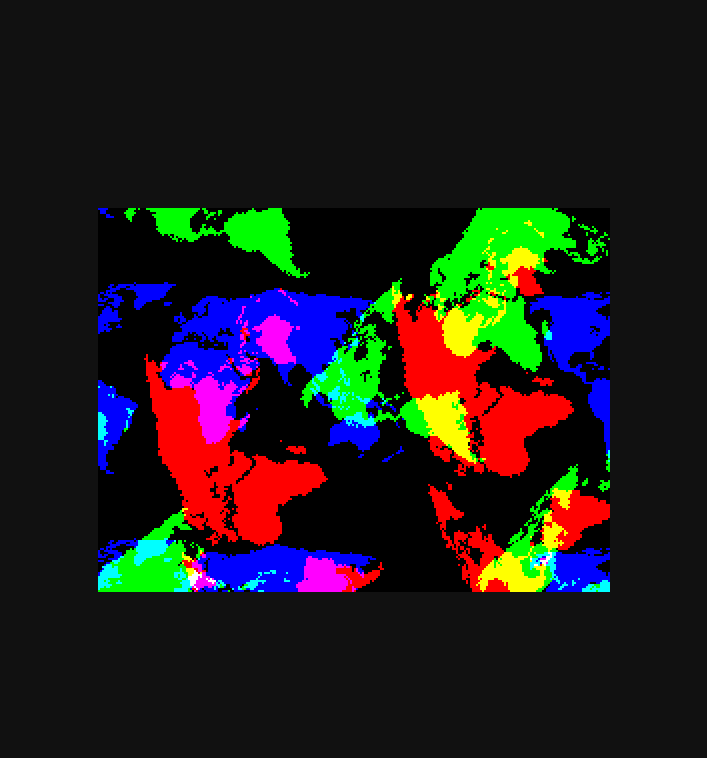
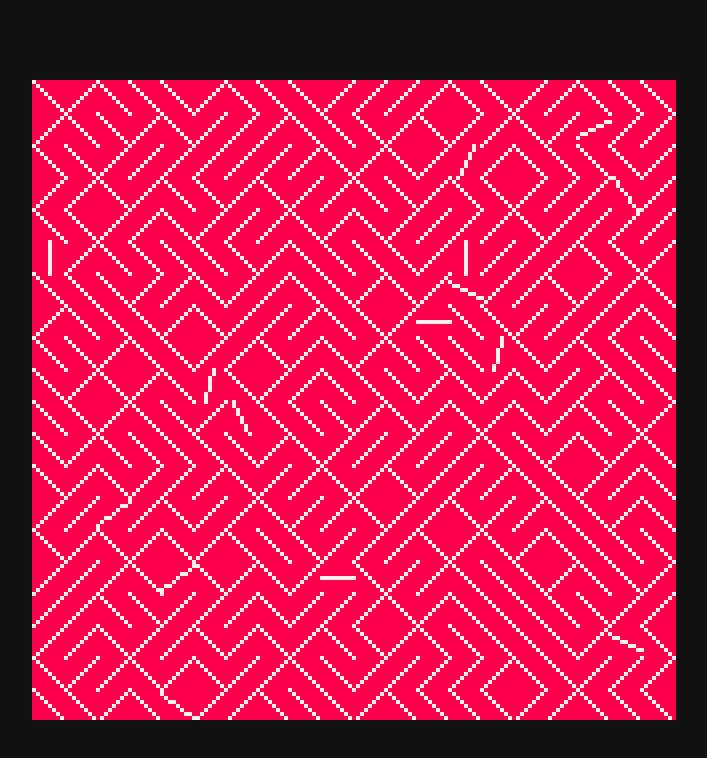
Before and after one commit to jonrandy/canvas-screen, a website: page index.html in a window 1280 px wide. Shown: the whole page, without its empty margins (286-993 px from the left). Drawn offline with Linux system fonts and the light colour scheme.

Commit message:
Adds indexed palette capability (and set this as default)

```diff
--- a/index.html
+++ b/index.html
@@ -27,6 +27,6 @@
 		}
 	}
 </script>
-<script type="module" src="test2.js"></script>
+<script type="module" src="test3.js"></script>
 </body>
 </html>
--- a/js/colour.js
+++ b/js/colour.js
@@ -1,9 +1,49 @@
-import { getBitBuffers } from './main.js'
+import { getBitBuffers, defaultScreen } from './main.js'
 
 const
 	IS_LITTLE_ENDIAN = isLittleEndian(),
 	rgbaValue = IS_LITTLE_ENDIAN ? ([r, g, b, a=255]) => ((a<<24) | (b<<16) | (g<<8) | r) :	([r, g, b, a=255]) => ((r<<24) | (g<<16) | (b<<8) | a),
 	rgbaSplit = IS_LITTLE_ENDIAN ? pv => [pv & 255, pv>>8 & 255, pv>>16 & 255, pv>>24 & 255] : pv => [pv>>24 & 255, pv>>16 & 255, pv>>8 & 255, pv & 255]
+
+const PALETTES = {
+	'default': [
+		[0, 0, 0],
+		[0, 0, 0xaa],
+		[0, 0xaa, 0],
+		[0, 0xaa, 0xaa],
+		[0xaa, 0, 0],
+		[0xaa, 0, 0xaa],
+		[0xaa, 0x55, 0],
+		[0xaa, 0xaa, 0xaa],
+		[0x55, 0x55, 0x55],
+		[0x55, 0x55, 0xff],
+		[0x55, 0xff, 0x55],
+		[0x55, 0xff, 0xff],
+		[0xff, 0x55, 0x55],
+		[0xff, 0x55, 0xff],
+		[0xff, 0xff, 0x55],
+		[0xff, 0xff, 0xff],
+	],
+	'pico8': [
+		[0x00,0x00,0x00],
+		[0x1D,0x2B,0x53],
+		[0x7E,0x25,0x53],
+		[0x00,0x87,0x51],
+		[0xAB,0x52,0x36],
+		[0x5F,0x57,0x4F],
+		[0xC2,0xC3,0xC7],
+		[0xFF,0xF1,0xE8],
+		[0xFF,0x00,0x4D],
+		[0xFF,0xA3,0x00],
+		[0xFF,0xEC,0x27],
+		[0x00,0xE4,0x36],
+		[0x29,0xAD,0xFF],
+		[0x83,0x76,0x9C],
+		[0xFF,0x77,0xA8],
+		[0xFF,0xCC,0xAA],
+	]
+}
+Object.entries(PALETTES).forEach(([name, palette]) => PALETTES[name] = palette.map(rgbaValue))
 
 
 function isLittleEndian() {
@@ -14,8 +54,24 @@ function isLittleEndian() {
 		raw[7] === 0x0d)
 }
 
+function palette(index, rgbaVal, {screen=defaultScreen} = {}) {
+	screen.palette[index] = rgbaVal
+}
+
+function usePalette(palette, {screen=defaultScreen} = {}) {
+	screen.palette = palette
+}
+
+function useIndexedPalette(state, {screen=defaultScreen}) {
+	screen.indexedPalette = state
+}
+
 
 export {
 	rgbaValue,
-	rgbaSplit
+	rgbaSplit,
+	PALETTES,
+	palette,
+	useIndexedPalette,
+	usePalette
 }
--- a/js/main.js
+++ b/js/main.js
@@ -1,4 +1,4 @@
-import { rgbaValue, rgbaSplit } from './colour.js'
+import { rgbaValue, rgbaSplit, PALETTES, usePalette } from './colour.js'
 
 const
 	IS_FIREFOX = navigator.userAgent.toLowerCase().indexOf('firefox') >= 0
@@ -17,7 +17,9 @@ function open(
 		activePage = 0,
 		visiblePage = 0,
 		background = [0, 0, 0, 255],
-		autoRefresh = true
+		autoRefresh = true,
+		indexedPalette = true,
+		palette = PALETTES['default']
 	} = {}
 ) {
 
@@ -39,19 +41,22 @@ function open(
 		context,
 		rawPageData,
 		autoRefresh,
+		indexedPalette,
 		mouseX: 0,
 		mouseY: 0
 	}
 
+	setDefaultScreen(screen)
+
+
 	setupInputEvents(canvas, screen)
+	usePalette(palette, {screen})
+	setBackground(background, {screen})
+	setZoom(zoom, {screen})
+	setBlur(blur, {screen})
+	usePage(activePage, visiblePage, {screen})
+	clear({screen})
 
-	setBackground(background, screen)
-	setZoom(zoom, screen)
-	setBlur(blur, screen)
-	usePage(activePage, visiblePage, screen)
-	clear(screen)
-
-	setDefaultScreen(screen)
 
 	return screen
 
@@ -62,55 +67,55 @@ function setupInputEvents(canvas, screen) {
 	canvas.addEventListener("mousemove", e => [screen.mouseX, screen.mouseY] = [~~(e.offsetX/screen.zoom), ~~(e.offsetY/screen.zoom)])
 }
 
-const getMouse = (screen = lastScreen) => [screen.mouseX, screen.mouseY]
+const getMouse = ({screen=lastScreen} = {}) => [screen.mouseX, screen.mouseY]
 
 function setDefaultScreen(screen) {
 	lastScreen = screen
 }
 
 
-function refresh(screen = lastScreen) {
+function refresh({screen=lastScreen} = {}) {
 	if (screen.activePage == screen.visiblePage) dumpPageToScreen(screen.activePage, screen)
 }
 
 
-function pset(x, y, c, screen = lastScreen) {
-	screen.rawPageData[screen.activePage].buf32[x+y*screen.width] = rgbaValue(c)
+function pset(x, y, c, {screen=lastScreen} = {}) {
+	screen.rawPageData[screen.activePage].buf32[x+y*screen.width] = screen.indexedPalette ? screen.palette[c] : c
 	screen.autoRefresh && refresh(screen)
 }
 
 
-function pget(x, y, screen = lastScreen) {
+function pget(x, y, {screen=lastScreen} = {}) {
 	return screen.rawPageData[screen.activePage].buf32[x+y*screen.width]
 }
 
 
-function usePage(activePage, visiblePage = lastScreen.visiblePage, screen = lastScreen) {
+function usePage(activePage, visiblePage = lastScreen.visiblePage, {screen=lastScreen} = {}) {
 	if (screen.visiblePage != visiblePage) dumpPageToScreen(visiblePage, screen)
 	screen.activePage = activePage
 	screen.visiblePage = visiblePage
 }
 
 
-function clear(screen = lastScreen) {
+function clear({screen=lastScreen} = {}) {
 	screen.rawPageData[screen.activePage].buf32.set(screen.background)
 	screen.autoRefresh && refresh(screen)
 }
 
 
-function setBackground(bg, screen = lastScreen) {
-	const background = new Uint32Array(screen.width * screen.height).fill(rgbaValue(bg))
+function setBackground(bg, {screen=lastScreen} = {}) {
+	const background = new Uint32Array(screen.width * screen.height).fill(screen.indexedPalette ? screen.palette[bg] : bg)
 	screen.background = background
 }
 
 
-function setZoom(zoomLevel, screen = lastScreen) {
+function setZoom(zoomLevel, {screen=lastScreen} = {}) {
 	screen.zoom = zoomLevel
 	screen.canvas.style.width = screen.width * zoomLevel + 'px'
 }
 
 
-function setBlur(blurState, screen = lastScreen) {
+function setBlur(blurState, {screen=lastScreen} = {}) {
 	screen.blur = blurState
 	screen.canvas.style['image-rendering'] = blurState ? 'unset' : (IS_FIREFOX ? 'optimizespeed' : 'pixelated')
 }
@@ -161,5 +166,6 @@ export {
 	pget,
 	getMouse,
 	clamp,
-	getBitBuffers
+	getBitBuffers,
+	lastScreen as defaultScreen,
 }
--- a/js/trigTable.js
+++ b/js/trigTable.js
@@ -12,7 +12,6 @@ for (i = 0; i < steps; i++) {
 	cosT[i] = Math.cos(i*step) * multiplier
 }
 
-
 export {
 	sinT,
 	cosT
--- a/test2.js
+++ b/test2.js
@@ -11,7 +11,7 @@ s.open({
 	height: ht,
 	background: [0, 0, 0],
 	zoom: 2,
-	autoRefresh: false
+	autoRefresh: false,
 })
 
 const
@@ -28,6 +28,17 @@ let ang, ang2, ang3
 
 atob(mapCompressed).split(String.fromCharCode(0)).forEach(([...c])=>{ c.forEach(i=>bit[p=i.charCodeAt(0)]=1-bit[p]), worldMap.push([...bit]) })
 for(y=0;y<mapHeight;y++) worldMap.push(Array(mapWidth).fill(0))
+
+s.usePalette([
+	[0, 0, 0],
+	[0, 0, 255],
+	[0,255,0],
+	[0,255,255],
+	[255, 0, 0],
+	[255, 0, 255],
+	[255,255,0],
+	[255,255,255],
+].map(s.rgbaValue))
 
 
 
@@ -51,27 +62,27 @@ for(y=0;y<mapHeight;y++) worldMap.push(Array(mapWidth).fill(0))
 		for(y=0;y<ht;y++) {
 			for(x=0;x<wd;x++) {
 
-				rx = x+wd*2//-mx
-				ry = y+ht*2//-my
+				rx = x+wd*2
+				ry = y+ht*2
 
 				ox = (rx*ix + ry*-iy)
 				oy = (rx*iy + ry*ix)
 
-				r = worldMap[(~~oy) &127][(~~ox) &255] * 255
+				r = worldMap[(~~oy) &127][(~~ox) &255]
 
-				gx = x//+wd*2-mx*1.1
-				gy = y//+ht*2-my*1.1
+				gx = x
+				gy = y
 
 				ox = (gx*ex + gy*-ey)
 				oy = (gx*ey + gy*ex)
 
-				g = worldMap[(~~oy) &127][(~~ox) &255] * 255
+				g = worldMap[(~~oy) &127][(~~ox) &255]
 
 				bx = x+wd*2-mx//*1.2
 				by = y+ht*2-my //*1.2
-				b = worldMap[(~~by) &127][(~~bx) &255] * 255
+				b = worldMap[(~~by) &127][(~~bx) &255]
 
-				s.pset(x, y, [r, g, b])
+				s.pset(x, y, r<<2 | g<<1 | b)
 			}
 		}
 
--- a/test3.js
+++ b/test3.js
@@ -3,15 +3,18 @@ import { sinT, cosT } from 'trigTable'
 import {randomize, rnd} from 'random'
 
 
-const wd = 161, ht = 160, blue = [0, 0, 205]
+const wd = 161, ht = 160
 
 s.open({
 	width: wd,
 	height: ht,
-	background: [0, 0, 0],
+	background: 8,
 	zoom: 4,
-	autoRefresh: false
+	autoRefresh: false,
+	indexedPalette: true,
+	palette: s.PALETTES.pico8
 })
+
 
 let p, i, ang, mx, my, x, y
 
@@ -35,7 +38,7 @@ const mazeWidth = 20, mazeCellSize = 4
 			y=~~(i/mazeWidth) * mazeCellSize*2
 
 
-			s.line(x+mazeCellSize-mx, y+mazeCellSize+my, x+mazeCellSize+mx, y+mazeCellSize-my, blue)
+			s.line(x+mazeCellSize-mx, y+mazeCellSize+my, x+mazeCellSize+mx, y+mazeCellSize-my, 7)
 
 		}
 
```
Also changed, not shown: test.js (+2 -8 lines).
